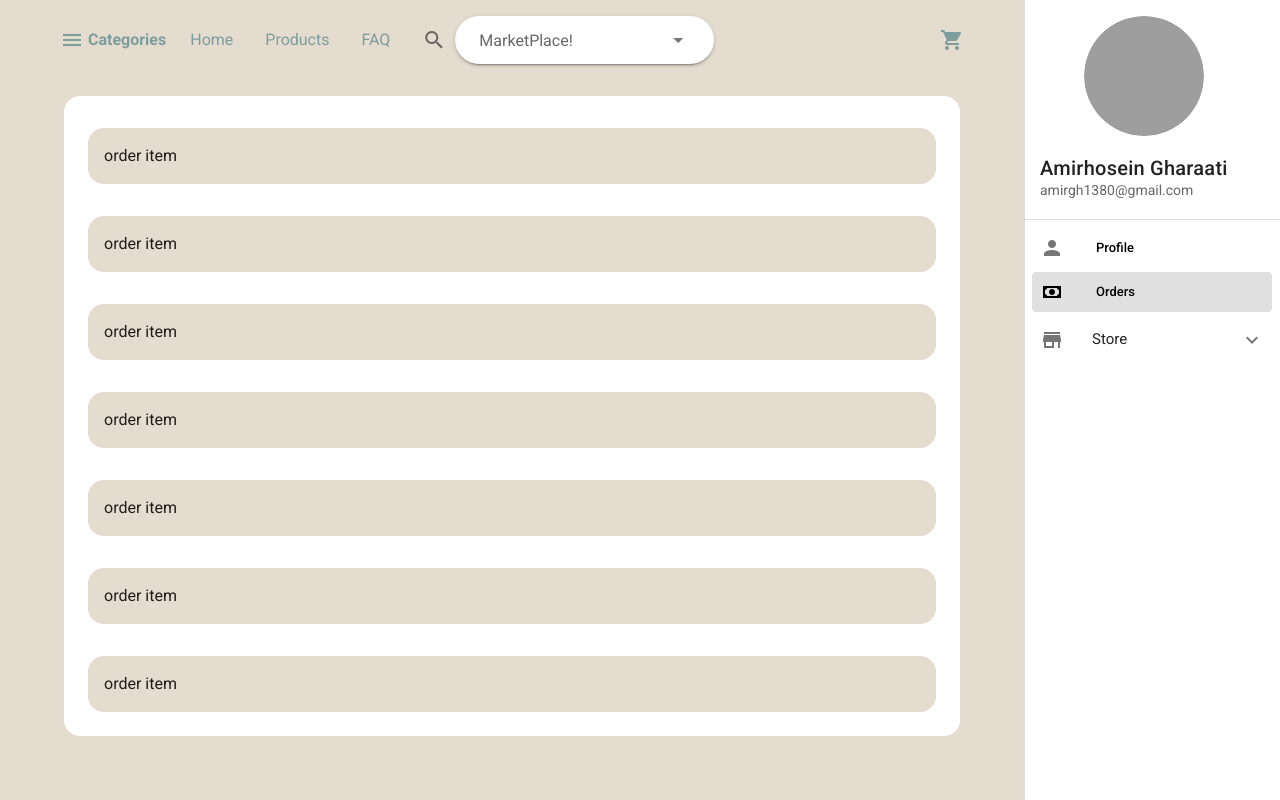
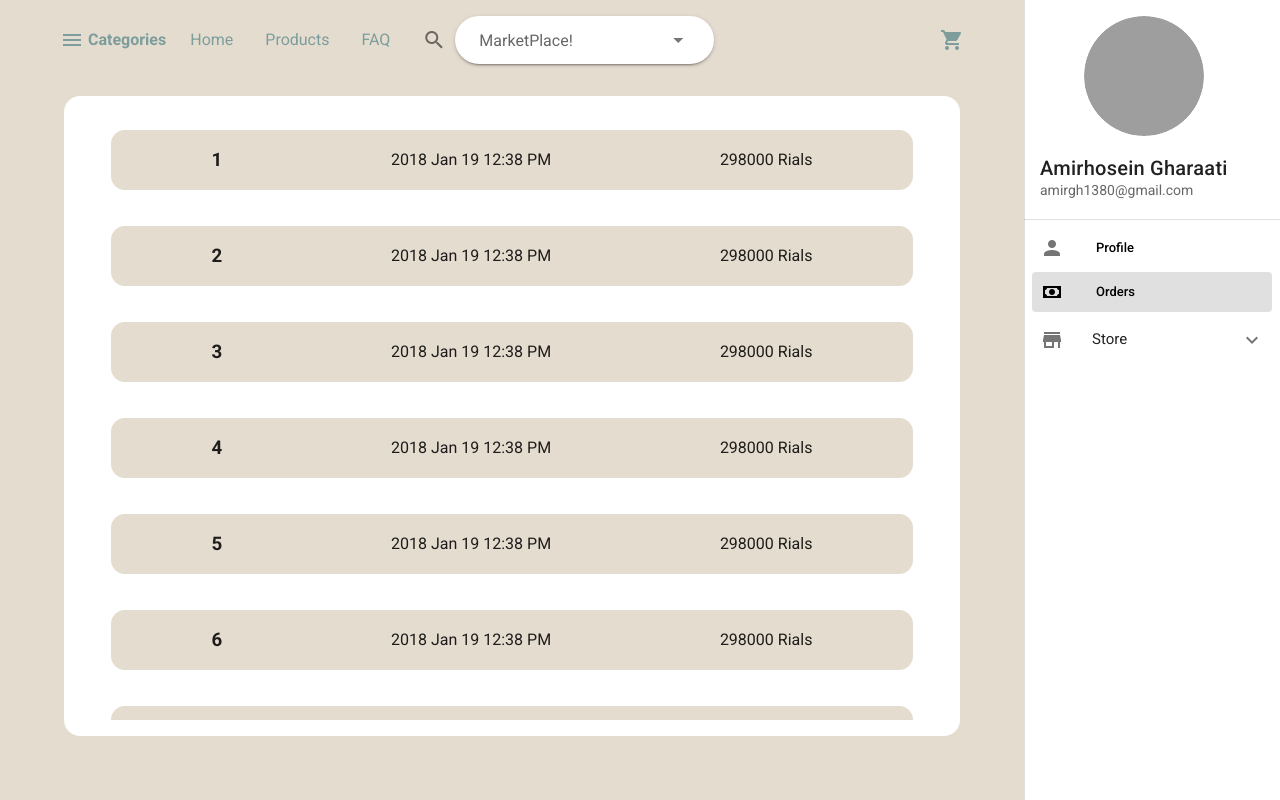
Before and after one commit to AmirHosein-Gharaati/marketplace-frontend, a Nuxt app: page /dashboard/orders in a window 1280 px wide. Built offline with nearby package versions, Linux system fonts and the light colour scheme; grey boxes are pictures that could not be loaded.

Commit message:
first impl of orders

```diff
--- a/assets/styles/component/order.scss
+++ b/assets/styles/component/order.scss
@@ -1,9 +1,16 @@
 .order {
   display: flex;
   align-items: center;
-  width: 100%;
+  justify-content: space-around;
+  width: 95%;
   padding: $padding-md;
   margin: $padding-md 0;
   border-radius: $border-radius-md;
   background-color: $color-primary;
+  cursor: pointer;
+  border: 2px solid white;
+
+  &:hover {
+    border: 2px solid blue;
+  }
 }
--- a/components/Order.vue
+++ b/components/Order.vue
@@ -1,13 +1,21 @@
 <template>
-  <div class="order">
-    order item
+  <div class="order" @click="navigate()">
+    <div class="order__id">
+      <h3>{{ id }}</h3>
+    </div>
+    <div class="order__date">{{ date }}</div>
+    <div class="order__price">{{ price }}</div>
   </div>
 </template>
 
 <script>
 export default {
   name: 'Order',
+  props: ['id', 'date', 'price'],
+  methods: {
+    navigate() {
+      this.$router.push(`/dashboard/orders/${this.id}`)
+    },
+  },
 }
 </script>
-
-<style></style>
--- a/pages/dashboard/orders.vue
+++ b/pages/dashboard/orders.vue
@@ -2,18 +2,13 @@
   <div class="container px-16">
     <div class="orders container">
       <div class="orders__list">
-        <Order />
-        <Order />
-        <Order />
-        <Order />
-        <Order />
-        <Order />
-        <Order />
-        <Order />
-        <Order />
-        <Order />
-        <Order />
-        <Order />
+        <Order
+          v-for="item in orderItems"
+          :key="item.id"
+          :id="item.id"
+          :date="item.date"
+          :price="item.price"
+        />
       </div>
     </div>
   </div>
@@ -27,6 +22,47 @@ export default {
   components: {
     Order,
   },
+  data() {
+    return {
+      orderItems: [
+        {
+          id: 1,
+          date: '2018 Jan 19 12:38 PM',
+          price: '298000 Rials',
+        },
+        {
+          id: 2,
+          date: '2018 Jan 19 12:38 PM',
+          price: '298000 Rials',
+        },
+        {
+          id: 3,
+          date: '2018 Jan 19 12:38 PM',
+          price: '298000 Rials',
+        },
+        {
+          id: 4,
+          date: '2018 Jan 19 12:38 PM',
+          price: '298000 Rials',
+        },
+        {
+          id: 5,
+          date: '2018 Jan 19 12:38 PM',
+          price: '298000 Rials',
+        },
+        {
+          id: 6,
+          date: '2018 Jan 19 12:38 PM',
+          price: '298000 Rials',
+        },
+        {
+          id: 7,
+          date: '2018 Jan 19 12:38 PM',
+          price: '298000 Rials',
+        },
+      ],
+    }
+  },
 }
 </script>
 
```
